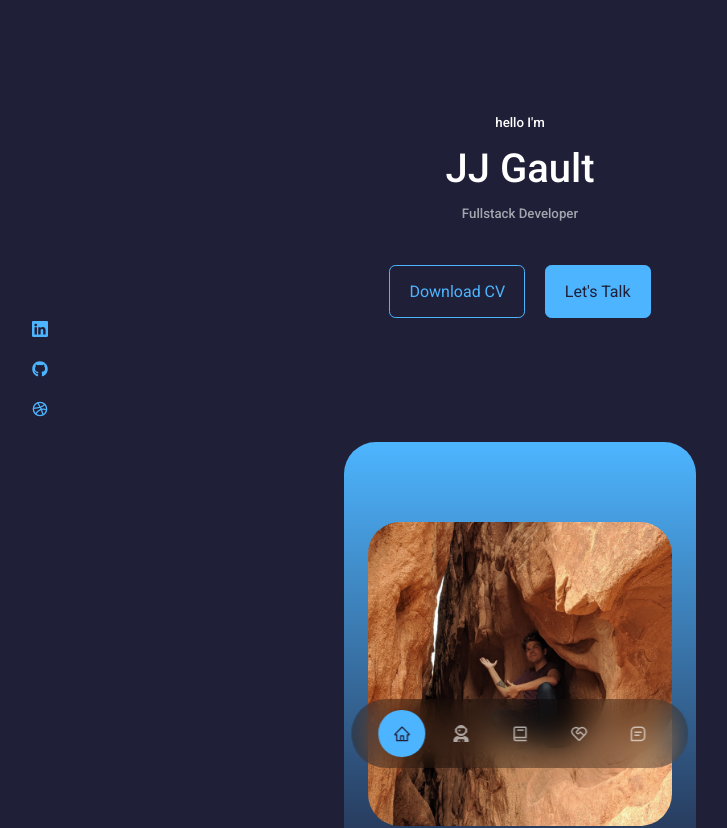
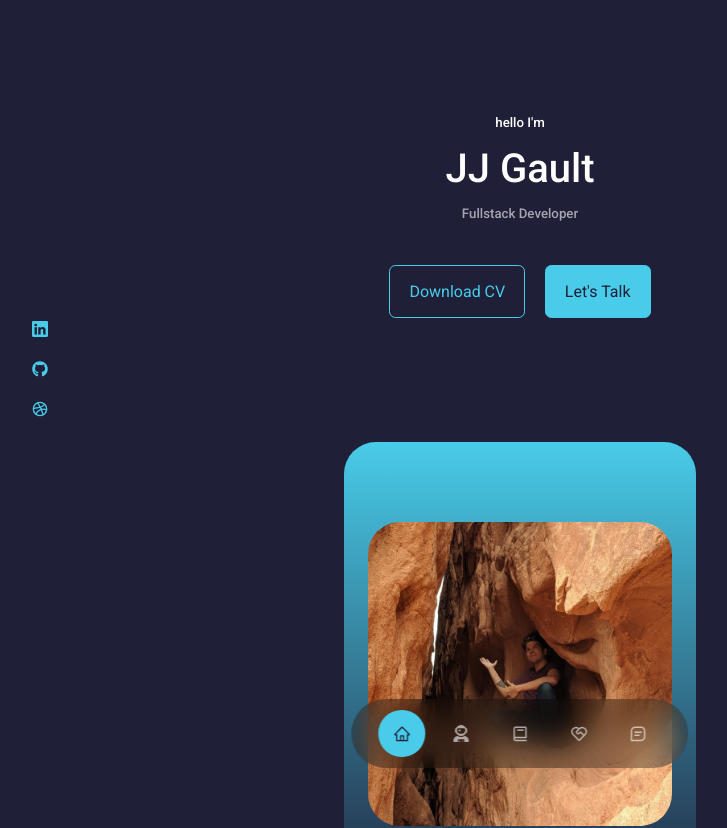
Before and after one commit to jgault87/react-blog, a React (Create React App) app: page / in a window 1280 px wide. Shown: the top 828 px of the page, without its empty margins (120-847 px from the left). Built offline with nearby package versions, Linux system fonts and the light colour scheme.

Commit message:
updated root colors

```diff
--- a/src/index.css
+++ b/src/index.css
@@ -13,9 +13,9 @@
 
 :root {
     --color-bg: #1f1f38;
-    --color-bg-variant: #2c2c6c;
-    --color-primary: #4db5ff;
-    --color-primary-variant: rgba(77, 181, 255, 0.4);
+    --color-bg-variant: #402c6c;
+    --color-primary: #48cce9;
+    --color-primary-variant: rgba(77, 142, 255, 0.4);
     --color-white: #fff;
     --color-light: rgba(255, 255, 255, 0.6);
 
```
